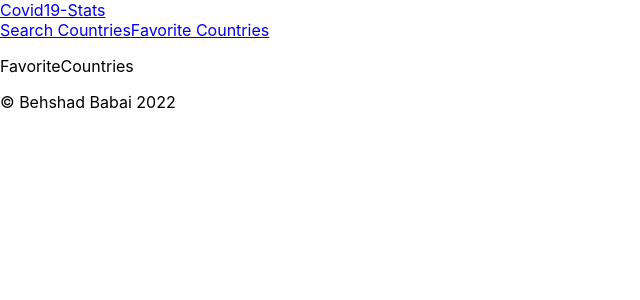
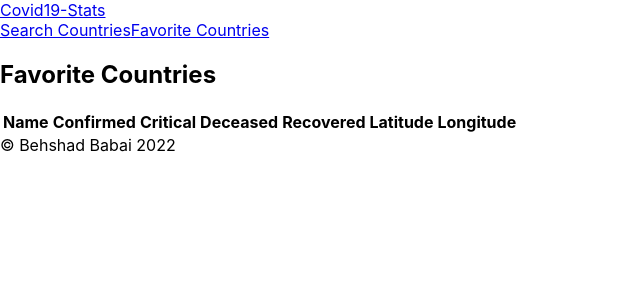
Before and after one commit to BehshadBabai/covid19-stats, a React (Create React App) app: page /favorite in a window 1280 px wide. Shown: the top 300 px of the page, without its empty margins (0-640 px from the left). Built offline with nearby package versions, Linux system fonts and the light colour scheme.

Commit message:
configuring the favorites slice as well as the page

```diff
--- a/src/app/store.js
+++ b/src/app/store.js
@@ -1,7 +1,8 @@
 import { configureStore } from '@reduxjs/toolkit';
+import favoriteCountriesReducer from '../features/favoriteCountries/favoriteCountriesSlice';
 
 export const store = configureStore({
   reducer: {
-
+    favoriteCountries: favoriteCountriesReducer
   },
 });
--- a/src/features/favoriteCountries/favoriteCountriesPage.js
+++ b/src/features/favoriteCountries/favoriteCountriesPage.js
@@ -1,11 +1,40 @@
 import React from "react";
+import { useSelector } from "react-redux";
+import { selectFavoriteCountries } from "./favoriteCountriesSlice";
 
-export default function FavoriteContriesPage () {
+export default function FavoriteContriesPage() {
+  const favoriteCountries = useSelector(selectFavoriteCountries);
   return (
     <section id="favorite-countries">
-      <p>
-        FavoriteCountries
-      </p>
+      <h1>Favorite Countries</h1>
+      <table>
+        <thead>
+          <tr>
+            <th>Name</th>
+            <th>Confirmed</th>
+            <th>Critical</th>
+            <th>Deceased</th>
+            <th>Recovered</th>
+            <th>Latitude</th>
+            <th>Longitude</th>
+          </tr>
+        </thead>
+        <tbody>
+          {favoriteCountries.map((country) => {
+            return (
+              <tr key={country.code}>
+                <td>{country.name}</td>
+                <td>{country.confirmed}</td>
+                <td>{country.critical}</td>
+                <td>{country.deceased}</td>
+                <td>{country.recovered}</td>
+                <td>{country.latitude}</td>
+                <td>{country.longitude}</td>
+              </tr>
+            );
+          })}
+        </tbody>
+      </table>
     </section>
   );
 }
--- a/src/features/favoriteCountries/favoriteCountriesSlice.js
+++ b/src/features/favoriteCountries/favoriteCountriesSlice.js
@@ -0,0 +1,19 @@
+import { createSlice } from "@reduxjs/toolkit";
+const favoriteCountries = createSlice(
+  {
+    reducers: {
+      addFavorite: (state,action) => {
+        //{name,code,confirmed,critical,Deceased,recovered,latitude,longitude}
+        state.push(action.payload);
+      },
+      removeFavorite: (state,action) => {
+        state.filter(country=>country.name!==action.payload.name);
+      }
+    },
+    initialState: [],
+    name: 'favoriteCountries'
+  }
+);
+export const selectFavoriteCountries = (state) => state.favoriteCountries;
+export default favoriteCountries.reducer;
+export const {addFavorite,removeFavorite} = favoriteCountries.actions;
--- a/src/features/searchCountries/searchCountriesPage.js
+++ b/src/features/searchCountries/searchCountriesPage.js
@@ -2,6 +2,7 @@ import React from "react";
 import data from "../../api/data";
 
 export default function SearchContriesPage() {
+  data.search('iran');
   return (
     <>
       <section id="popular">
```
